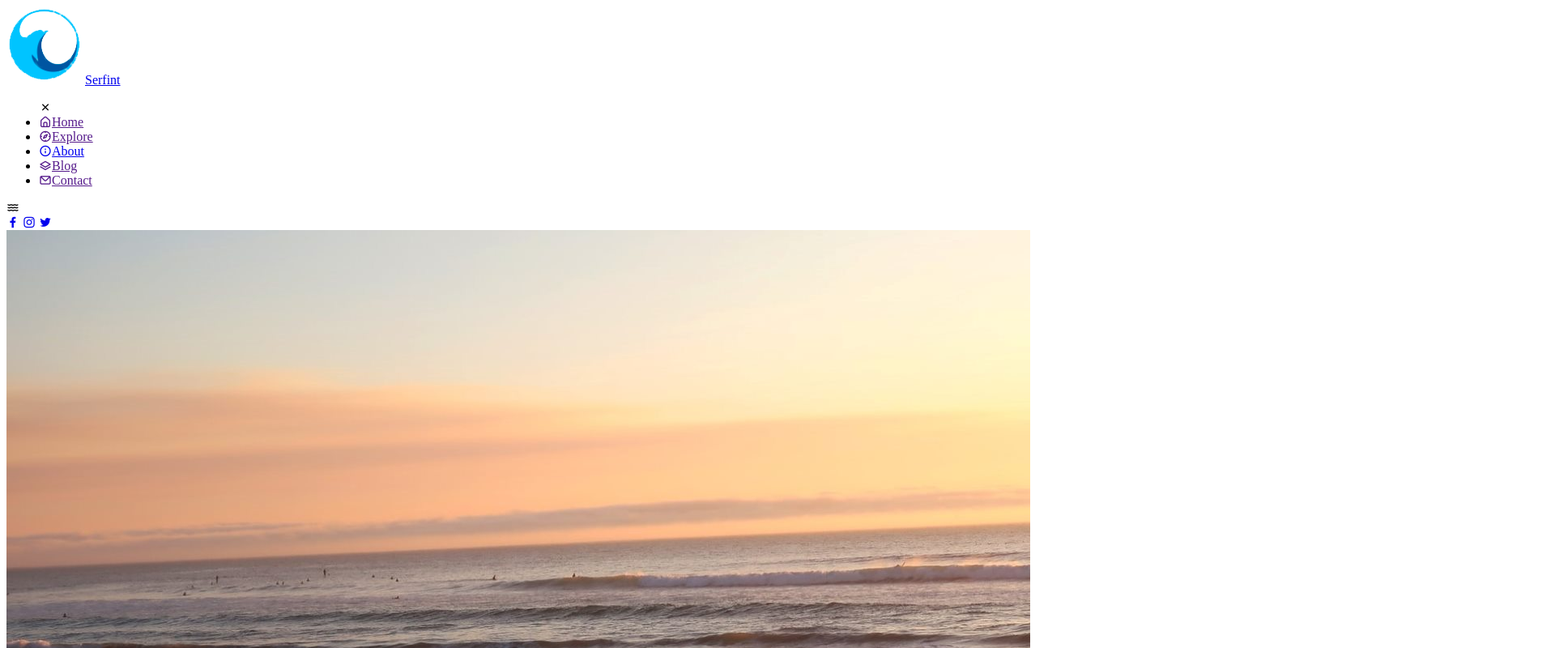
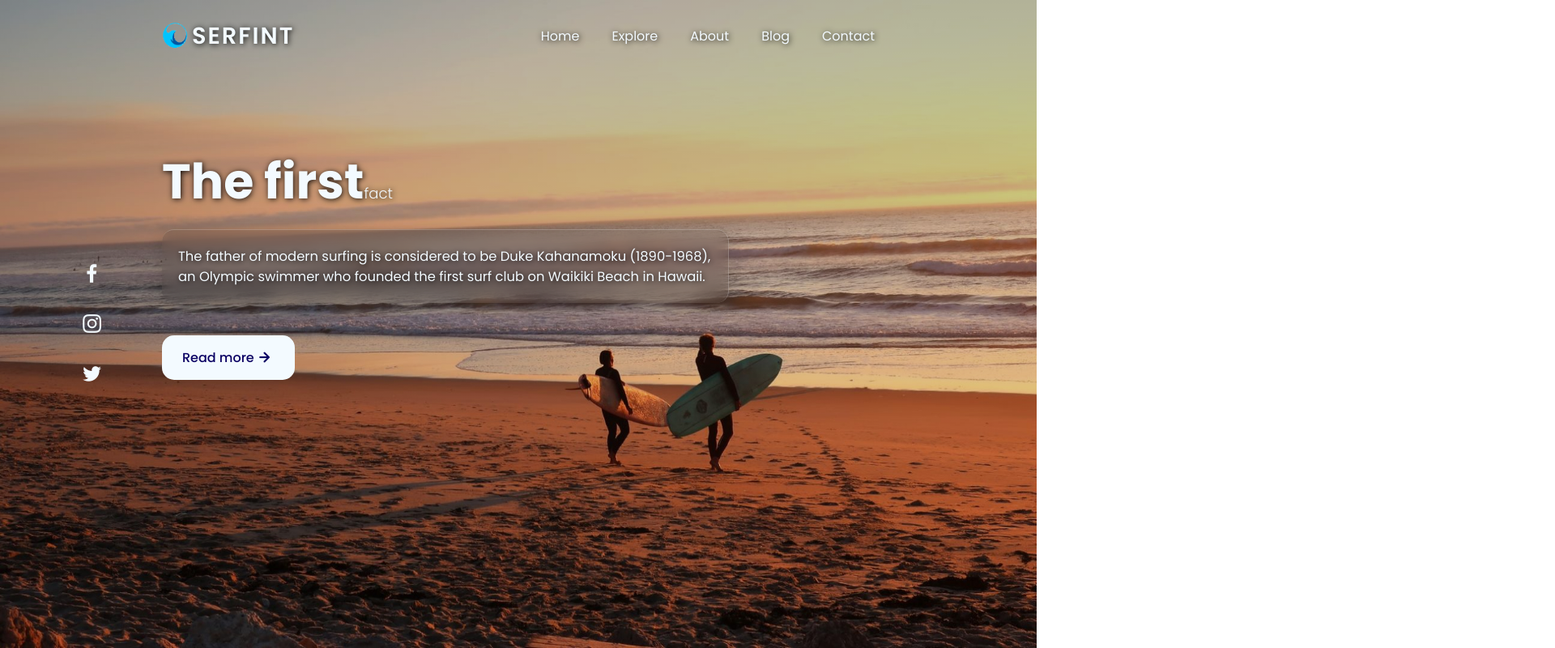
Before and after one commit to MikiProvince/serfrent_landing, a plain HTML site: page index.html in a window 1280 px wide. Shown: the top 800 px of the page at 81% size, 1920 px wide, since content can reach past the window. Drawn offline with nearby package versions, Linux system fonts and the light colour scheme.

Commit message:
Add files via upload

```diff
--- /dev/null
+++ b/css/style.css
@@ -0,0 +1,479 @@
+@import url('https://fonts.googleapis.com/css2?family=Poppins:ital,wght@0,200;0,300;0,400;0,500;0,600;0,700;0,800;1,300;1,400&family=Work+Sans&display=swap');
+
+
+/*Variables*/
+:root {
+    --white-color: rgb(243, 250, 255);
+    --dark-color: rgb(10, 0, 99);
+    --body-bg-color: linear-gradient(to right, #2980b9, #6dd5fa, #2980b9);
+    --section-bg-color: #202834;
+    --navigation-item-hover-color: #3b5378;
+
+    --text-shadow: 1px 1px 7px rgba(0, 0, 0, 0.9);
+    --box-shadow: 0 5px 25px rgb(0 0 0 /20%);
+}
+
+::-webkit-scrollbar {
+    width: 8px; /* ширина для вертикального скролла */
+    height: 8px; /* высота для горизонтального скролла */
+    background-color: #143861;
+}
+::-webkit-scrollbar-thumb {
+    background-color: #0093dd;
+    border-radius: 9em;
+    box-shadow: inset 1px 1px 4px #0000009c;
+}
+
+::-webkit-scrollbar-thumb:hover {
+    background-color: #006398;
+}
+
+* {
+    margin: 0;
+    padding: 0;
+    box-sizing: border-box;
+    font-family: 'Poppins', sans-serif;
+}
+
+body {
+    scrollbar-width: var(--scrollbarWidth);
+    scrollbar-color: var(--scrollbarThumbColor) var(--scrollbarBgColor);
+    background: var(--body-bg-color);
+}
+
+header {
+    z-index: 999;
+    position: fixed;
+    width: 100%;
+    height: calc(5rem + 1vh);
+    top: 0;
+    left: 0;
+    display: flex;
+    justify-content: center;
+    align-items: center;
+    transition: .5s ease;
+}
+
+header.smooth {
+    height: calc(2.5rem + 1vh);
+    background: rgba(255, 255, 255, 0.2);
+    backdrop-filter: blur(10px);
+    transition: .5s ease;
+}
+
+header nav {
+    position: relative;
+    width: 100%;
+    display: flex;
+    align-items: center;
+    justify-content: space-between;
+    padding: 0 200px;
+    transition: 0.3s ease;
+}
+
+.nav-close-btn, .nav-menu-btn {
+    display: none;
+}
+
+.media-icons {
+    z-index: 999;
+    position: absolute;
+    top: 50%;
+    transform: translateY(-50%);
+    margin-left: 100px;
+    display: flex;
+    flex-direction: column;
+}
+
+.media-icons a {
+    color: var(--white-color);
+    font-size: 1.7em;
+    margin: 10px 0;
+}
+
+.logo {
+    display: flex;
+    align-items: center;
+}
+
+.logoText {
+    padding-left: 5px;
+    color: var(--white-color);
+    font-size: 1.8em;
+    font-weight: 600;
+    letter-spacing: 2px;
+    text-transform: uppercase;
+    text-decoration: none;
+    text-shadow: var(--text-shadow);
+}
+
+.logoImg {
+    width: 2em;
+}
+
+nav ul {
+    display: flex;
+    list-style: none;
+}
+
+nav ul li:not(:last-child) {
+    padding-right: 40px;
+}
+
+nav ul li a {
+    text-decoration: none;
+    color: var(--white-color);
+    text-shadow: var(--text-shadow);
+    font-size: 1em;
+    position: relative;
+}
+
+nav ul li a::after {
+    content: '';
+    height: 2px;
+    width: 100%;
+    position: absolute;
+    bottom: 0;
+    left: 0;
+    background: currentColor;
+    -webkit-box-shadow: 0 1px 1px rgba(0, 0, 0, 0.3);
+            box-shadow: 0 1px 1px rgba(0, 0, 0, 0.3);
+    -webkit-transform: scaleX(0);
+            transform: scaleX(0);
+    -webkit-transition: .5s ease;
+    transition: .5s ease;
+  }
+
+  nav ul li a:hover::after {
+    -webkit-transform: scaleX(1);
+            transform: scaleX(1);
+  }
+
+nav ul li a i {
+    display: none;
+}
+
+.home {
+    min-height: 100vh;
+    overflow: hidden;
+}
+
+.bg-slider {
+    z-index: 990;
+    position: relative;
+    width: 100%;
+    height: 100vh;
+}
+
+.bg-slider .swiper-slide {
+    position: relative;
+    width: 100%;
+    height: 100vh;
+}
+
+.bg-slider .swiper-slide img {
+    width: 100%;
+    height: 100vh;
+    object-fit: cover;
+    background-position: center;
+    background-size: cover;
+    pointer-events: none;
+}
+
+.swiper-slide .text-content {
+    position: absolute;
+    top: 25%;
+    color: var(--white-color);
+    margin: 0 200px;
+    transition: .3s ease;
+    transition-property: transform, opacity;
+}
+
+.swiper-slide .text-content .title {
+    font-size: calc(50px + 0.8vw);
+    line-height: 0.8em;
+    font-weight: 700;
+    text-shadow: var(--text-shadow);
+    margin-bottom: 20px;
+    transform: translateY(-50px);
+    opacity: 0;
+}
+
+.swiper-slide-active .text-content .title{
+    transform: translateY(0px);
+    opacity: 1;
+    transition: 1s ease;
+    transition-delay: .2s;
+}
+
+.swiper-slide .text-content .title span {
+    font-size: 0.3em;
+    font-weight: 300;
+    opacity: 0;
+    transform: scale(0);
+}
+
+.swiper-slide-active .text-content .title span {
+    opacity: 1;
+    transform: scale(1);
+    transition: 1s ease;
+    transition-delay: 1s;
+    transition-property: transform, opacity;
+}
+
+.swiper-slide .text-content p {
+    max-width: 700px;
+    background-color: rgba(0, 0, 0, 0.1);
+    backdrop-filter: blur(10px);
+    -webkit-backdrop-filter: blur(10px);
+    font-size: calc(10px + 0.5vw);
+    text-shadow: var(--text-shadow);
+    padding: 20px;
+    border-radius: 15px;
+    border-top: 1px solid rgba(255, 255, 255, 0.2);
+    border-right: 1px solid rgba(255, 255, 255, 0.2);
+    box-shadow: var(--box-shadow);
+    transform: translateX(-80px);
+    opacity: 0;
+}
+
+.swiper-slide-active .text-content p {
+    transform: translateX(0);
+    opacity: 1;
+    transition: 1s ease;
+    transition-delay: .3s;
+    transition-property: transform, opacity;
+}
+
+.swiper-slide .text-content .read-btn {
+    border: none;
+    outline: none;
+    background-color: var(--white-color);
+    color: var(--dark-color);
+    font-size: 1em;
+    font-weight: 500;
+    padding: 8px 25px;
+    display: flex;
+    align-items: center;
+    margin-top: 40px;
+    border-radius: 15px;
+    cursor: pointer;
+    transform: translateX(50px);
+    opacity: 0;
+}
+
+.swiper-slide-active .text-content .read-btn {
+    transform: translateX(0px);
+    opacity: 1;
+    transition: 1s ease;
+    transition-delay: .3s;
+    transition-property: transform, opacity;
+}
+
+.text-content .read-btn i {
+    font-size: 1.6em;
+    transition: .3s ease;
+}
+
+.swiper-slide .text-content .read-btn:hover i {
+    transform: translateX(5px);
+}
+
+.dark-layer::before {
+    content: ' ';
+    position: absolute;
+    top: 0;
+    left: 0;
+    width: 100%;
+    height: 100vh;
+    background: linear-gradient(0deg, rgba(255,248,237,0) 0%, rgba(0,0,0,0.3) 100%);;
+}
+
+.bg-slider-thumbs {
+    z-index: 990;
+    position: absolute;
+    bottom: 7em;
+    left: 50%;
+    opacity: 0;
+    transform: translateX(-50%);
+    transition: .3s ease;
+
+}
+
+.thumbs-container {
+    background-color: rgba(255, 255, 255, 0.1);
+    backdrop-filter: blur(10px);
+    padding: 10px 3px;
+    border-radius: 15px;
+    border-top: 1px solid rgba(255, 255, 255, 0.2);
+    border-right: 1px solid rgba(255, 255, 255, 0.2);
+
+}
+
+.swiper-slide-thumb-active {
+    border: 1px solid var(--white-color);
+    opacity: 1;
+}
+
+.thumbs-container img {
+    width: 50px;
+    height: 35px;
+    margin: 0 5px;
+    border-radius: 5px;
+    cursor: pointer;
+}
+
+hr {
+    margin: 0 auto;
+	margin: -30px auto 10px;
+	padding: 0;
+	height: 50px;
+	border: none;
+	border-bottom: 1px solid #005eff8f;
+	box-shadow: 0 20px 20px -20px #333;
+    width: 75%;
+}
+
+.about {
+    width: 50%;
+    margin: 0 auto;
+    padding-top: 70px;
+    text-align: center;
+}
+
+.about img {
+    width: 50%;
+    margin: 20px 0;
+    box-shadow: var(--box-shadow);
+    transition: all .5s ease;
+}
+
+.about img:hover {
+    transform: scale(1.01);
+
+}
+
+.about h2 {
+    font-size: calc(40px + 0.8vw);
+    color: var(--dark-color);
+}
+
+.about p {
+    margin: 20px;
+}
+
+
+@media screen and (max-width: 1100px) {
+    header nav {
+        padding: 0 50px;
+    }
+
+    .about {
+        width: 80%;
+    }
+
+    .media-icons {
+        right: 0;
+        margin-right: 40px;
+    }
+
+    .media-icons a {
+        font-size: 1.5em;
+    }
+
+    .swiper-slide .text-content {
+        margin: 0 100px;
+    }
+}
+
+@media screen and (max-width: 785px) {
+    .media-icons {
+        right: 0;
+        margin-right: 20px;
+    }
+    .swiper-slide .text-content {
+        margin: 0 70px 0 30px;
+    }
+    .nav-menu-btn {
+        display: block;
+
+        color: var(--white-color);
+        font-size: 3em;
+        cursor: pointer;
+        margin: 20px;
+    }
+    .nav-close-btn {
+        display: block;
+        color: var(--dark-color);
+        position: absolute;
+        top: 0;
+        right: 0;
+        font-size: 1.5em;
+        margin: 20px;
+        cursor: pointer;
+        transition: .3s ease;
+    }
+    .navigation
+     {
+        z-index: 99999;
+        position: fixed;
+        width: 100%;
+        height: 100vh;
+        top: 0;
+        left: 0;
+        background-color: rgba(0, 0, 0, 0.4);
+        display: flex;
+        justify-content: center;
+        align-items: center;
+        visibility: hidden;
+        opacity: 0;
+    }
+    .navigation.active {
+        visibility: visible;
+        opacity: 1;
+    }
+
+    .navigation.active .nav-items {
+        transform: translateY(0px);
+    }
+
+    .navigation .nav-items {
+        position: relative;
+        background: var(--white-color);
+        width: 400px;
+        max-width: 400px;
+        display: grid;
+        place-content: center;
+        margin: 20px;
+        padding: 40px;
+        border-radius: 20px;
+        box-shadow: var(--box-shadow);
+        transform: translateY(-200px);
+        transition: 0.3s ease;
+
+    }
+
+    .navigation .nav-items a {
+        color: var(--dark-color);
+        font-size: 1.2em;
+        margin: 15px 50px;
+        transition: 0.3s ease;
+        text-shadow: 0 1px 5px rgba(0, 0, 0, 0.116);
+    }
+
+    .navigation .nav-items a:hover {
+        color: #005782;
+    }
+
+    .navigation .nav-items a i {
+        display: inline-block;
+        font-size: 1.5em;
+        margin-right: 5px;
+        text-shadow: 0 1px 5px rgba(0, 0, 0, 0.116);
+    }
+
+    .read-btn {
+        font-size: 0.7em;
+        padding: 3px 8px;
+    }
+}
--- a/index.html
+++ b/index.html
@@ -7,7 +7,7 @@
     <link rel="icon" href="/images/favicon.svg"; type="image/x-icon"/>
     <link rel="stylesheet" href="https://unicons.iconscout.com/release/v4.0.0/css/line.css">
     <link rel="stylesheet" href="./css/swiper-bundle.min.css">
-    <link rel="stylesheet" href="./style.css">
+    <link rel="stylesheet" href="./css/style.css">
     <title>Serfint</title>
 </head>
 <body>
```
